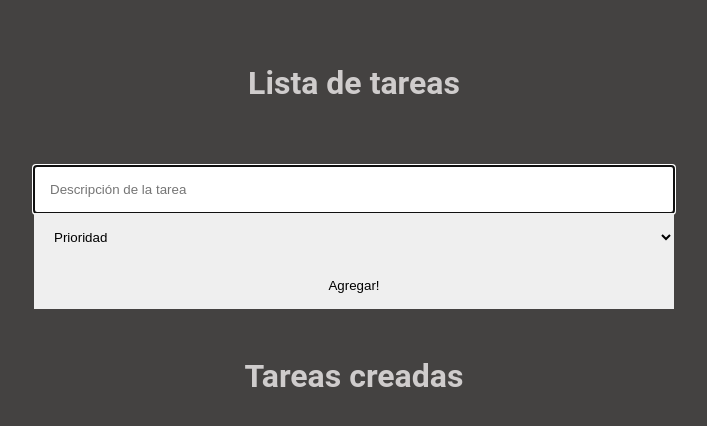
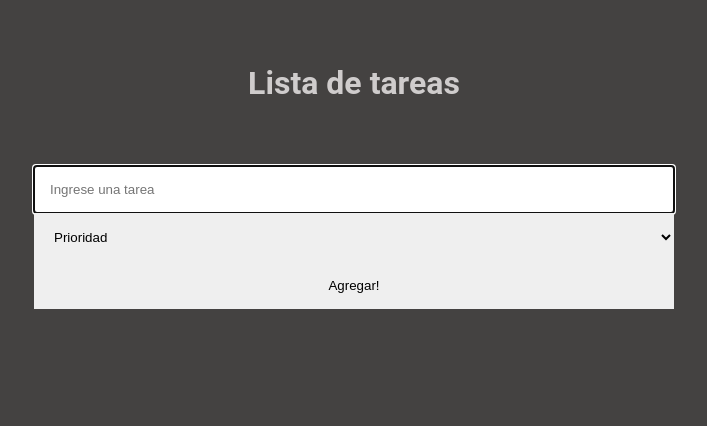
Before and after one commit to Metallico1985/Task-Manager, a React (Vite) app: page / in a window 1280 px wide. Shown: the top 426 px of the page, without its empty margins (286-993 px from the left). Built offline with nearby package versions, Linux system fonts and the light colour scheme.

Commit message:
campos vacios fix

```diff
--- a/src/App.jsx
+++ b/src/App.jsx
@@ -36,7 +36,13 @@ function App() {
         const tareaCopia = [...tarea];
         tareaCopia.map((tarea) => {
             if (tarea.id === item.id) {
-                tarea.nombre = nombre
+                if (nombre.length > 5) {
+                    tarea.nombre = nombre.toLowerCase()
+                }
+                else {
+                    alert("Ingresar una tarea de al menos 5 caracteres de largo")
+                }
+
             }
 
         })
@@ -44,14 +50,14 @@ function App() {
         setActive(false);
     }
 
-    const showInput = (input_id)=> {setActive(input_id)}
+    const showInput = (input_id) => { setActive(input_id) }
 
 
 
 
     return (
         <div className='mainApp'>
-        <AddComponent applyAdd={addTask}/>
+            <AddComponent applyAdd={addTask} />
             <TaskList lista={tarea} delete={deleteTask} show={showInput} act={active_id} edit={editTask} />
             {console.log(tarea)}
         </div>
--- a/src/Components/AddComponent/AddComponent.jsx
+++ b/src/Components/AddComponent/AddComponent.jsx
@@ -9,14 +9,14 @@ function AddComponent(props) {
     const [priority, setPriority] = useState("");
 
     const taskObj = {
-        nombre: task,
+        nombre: task.toLowerCase(),
         prioridad: priority,
         clase: "",
         id: uuidv4()
     }
 
 
-const handleTask = (e) => { setTask(e.target.value.toLowerCase()) }
+const handleTask = (e) => { setTask(e.target.value) }
 const handlePrio = (e) => { setPriority(e.target.value) }
 const handleSubmit = (e) => { e.preventDefault(); props.applyAdd(taskObj); document.getElementById("tarea").focus(); document.getElementById("tarea").value=(""); setTask("") };
 
@@ -24,7 +24,7 @@ const handleSubmit = (e) => { e.preventDefault(); props.applyAdd(taskObj); docum
     <div className='mainAdd'>
         <h1>Lista de tareas</h1>
        <form onSubmit={handleSubmit}>
-                <input onChange={handleTask} required minLength={5} maxLength={20} id="tarea" type="text" name="tarea" placeholder="Descripción de la tarea" autoFocus  />
+                <input onChange={handleTask} required minLength={5} maxLength={20} id="tarea" type="text" name="tarea" placeholder="Ingrese una tarea" autoFocus  />
                 <select onChange={handlePrio} name="prioridad" id="prioridad">
                     <option disabled selected>Prioridad</option>
                     <option value="baja">Baja</option>
--- a/src/Components/TaskListComponent/TaskList.jsx
+++ b/src/Components/TaskListComponent/TaskList.jsx
@@ -4,12 +4,12 @@ import { useState } from 'react'
 function TaskList(props) {
 
     const [input, setInput] = useState("");
-    const handleInput = (e) => { setInput(e.target.value) };
+    const handleInput = (e) => { setInput(e.target.value.toLowerCase()) };
 
 
     return (
         <div className='mainList'>
-            <h1>Tareas creadas</h1>
+            {props.lista.length > 0? <h1>Tareas creadas</h1>:<></>}
 
             <ul id="lista-tareas">
                 {props.lista.map((item) =>
@@ -21,7 +21,7 @@ function TaskList(props) {
                         <button className='btnBorrar' onClick={() => props.delete(item)}>Borrar</button>
                     </div>
                         <div name='divEdit' id={item.id} className={ props.act == item.id? 'inputActive inputContainer' : 'inputInactive inputContainer'}>
-                            < input onChange={handleInput} name="inputEdit" id={`${item.id}`}  className="inputEdit" type="text" minLength={4} maxLength={25} />
+                            < input onChange={handleInput} required minLength={5} maxLength={20} name="inputEdit" id={`${item.id}`}  className="inputEdit" type="text"  />
                             <button onClick={() => props.edit(input, item)} className='btnGuardar'>Guardar</button>
                         </div ></>
                 )}
```
Lines whose indentation alone changed are shown as unchanged.
